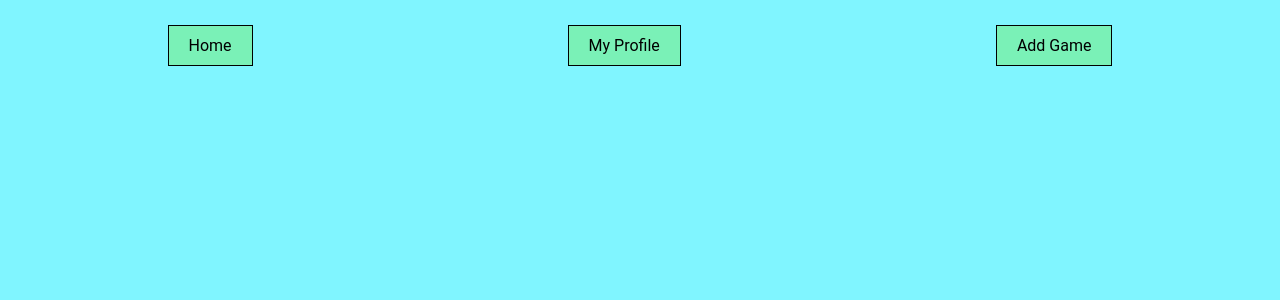
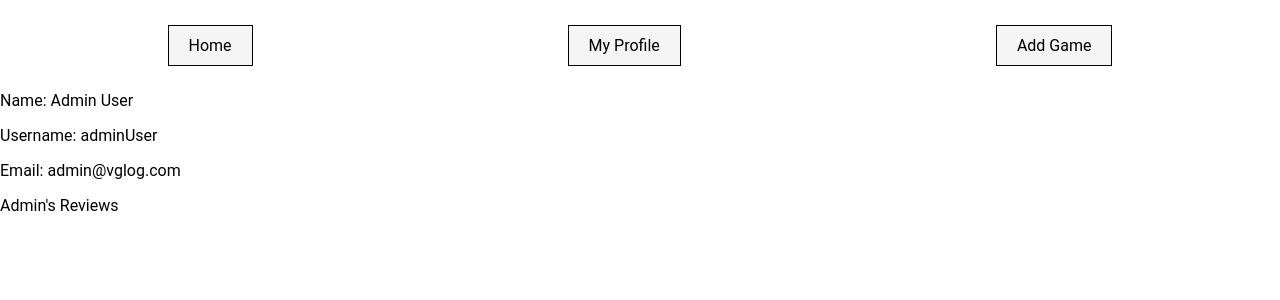
Before and after one commit to kevin-r-m/VG-App, a React (Create React App) app: page /profile/id in a window 1280 px wide. Shown: the top 300 px of the page. Built offline with nearby package versions, Linux system fonts and the light colour scheme.

Commit message:
updated css and added framework for user component and API calls

```diff
--- a/src/App.css
+++ b/src/App.css
@@ -1,5 +1,5 @@
 body {
-  background-color: #80F5FF;
+  background-color: #ffffff;
   font-family: 'Roboto', sans-serif;
 }
 
@@ -29,9 +29,9 @@ body {
 
 .button {
   text-decoration: none;
-  background-color: #7AF1B7;
+  background-color: #f5f5f5;
   padding: 5px;
-  border: 2px solid #67d19e;
+  border: 2px solid #000000;
   color: black;
   text-align: center;
 }
@@ -74,9 +74,9 @@ body {
 .title {
   text-align: center;
   display: block;
-  background-color: #7AF1B7;
+  background-color: #f5f5f5;
   padding: 5px;
-  border: 2px solid #67d19e;
+  border: 2px solid #000000;
   margin-top: 10px;
 
 }
@@ -88,7 +88,7 @@ body {
 }
 
 .rTitle {
-  background-color: #7AF1B7;
+  background-color: #f5f5f5;
   width: 100%;
   text-align: center;
   font-weight: 900;
@@ -208,10 +208,10 @@ input {
 }
 
 .titleThumb {
-  background-color: #7AF1B7;
+  background-color: #f5f5f5;
   width: fit-content;
   padding: 5px;
-  border: 2px solid #67d19e;
+  border: 2px solid #000000;
 }
 
 #bump {
@@ -296,12 +296,12 @@ textarea {
 .navItem{
   border: 1px solid black;
   padding: 10px 20px;
-  background-color: #7AF1B7;
+  background-color: #f5f5f5;
   cursor: pointer;
   text-decoration: none;
   color: black;
 }
 
 .navItem:hover{
-  background-color: #5bca94;
+  background-color: #bdbdbd;
 }
--- a/src/App.js
+++ b/src/App.js
@@ -5,8 +5,11 @@ import { Route, Link } from 'react-router';
 import Home from './Components/Home';
 import GameDetails from './Components/GameDetails';
 import Nav from './Components/Nav';
+import User from './Components/User'
 
 function App() {
+
+  // State Hooks
 
   const [gameList, setGameList] = useState([])
 
@@ -20,6 +23,22 @@ function App() {
     createdAt: '',
     updatedAt: '',
   })
+
+
+  const [userState, setUserState] =useState({
+    username: 'adminUser',
+    name:{
+      first:'Admin',
+      last: 'User'
+    },
+    email:'admin@vglog.com',
+    reviews: [''],
+    isAdmin: true
+
+  })
+
+
+  // API Calls
 
   const grabGames = () => {
     axios.get('http://localhost:4000/games')
@@ -38,15 +57,19 @@ function App() {
 
   }
 
-  console.log(gameState)
+  const updateUser =(payload) => {
+    //Need to update when back-end route created
+    axios.put('http://locsalhost:4000/profile/id')
+  }
 
   return (
     <div className="App">
+
       <nav>
         <Nav />
       </nav>
+
       <main>
-        {/* <h1 class="title">Video Game Log</h1> */}
 
         {/* Routing for Home page */}
         <Route exact path='/games'
@@ -54,8 +77,15 @@ function App() {
         />
 
         {/* Routing for Game Detail */}
-        <Route exact path='/games/:id'
+        <Route
+          exact path='/games/:id'
           render={routerProps => (<GameDetails match={routerProps.match} gameState={gameState} setGameState={setGameState}/>)}
+        />
+
+        {/* Routing for User Profile */}
+        <Route
+          exact path='/profile/:id'
+          render={routerProps => (<User userState={userState} setUserState={setUserState} updateUser={updateUser}/>)}
         />
       </main>
     </div>
--- a/src/Components/Nav.js
+++ b/src/Components/Nav.js
@@ -5,7 +5,7 @@ const Nav = () => {
     return (
         <div class ='navContainer'>
             <Link to='/games' class='navItem'>Home</Link>
-            <Link to='/games' class='navItem'>My Profile</Link>
+            <Link to='/profile/id' class='navItem'>My Profile</Link>
             <Link to='/games' class='navItem'>Add Game</Link>
         </div>
     )
--- /dev/null
+++ b/src/Components/User.js
@@ -0,0 +1,24 @@
+import React from 'react'
+
+const User = ({updateUser, setUserState, userState}) => {
+    return (
+        <div>
+
+            <div>
+                <p>Name: {userState.name.first} {userState.name.last}</p>
+                <p>Username: {userState.username}</p>
+                <p>Email: {userState.email}</p>
+
+            </div>
+
+            <div>
+                <p>{userState.name.first}'s Reviews</p>
+                {/* Inject map statement -- iterate over review list */}
+            </div>
+
+
+        </div>
+    )
+}
+
+export default User
```
